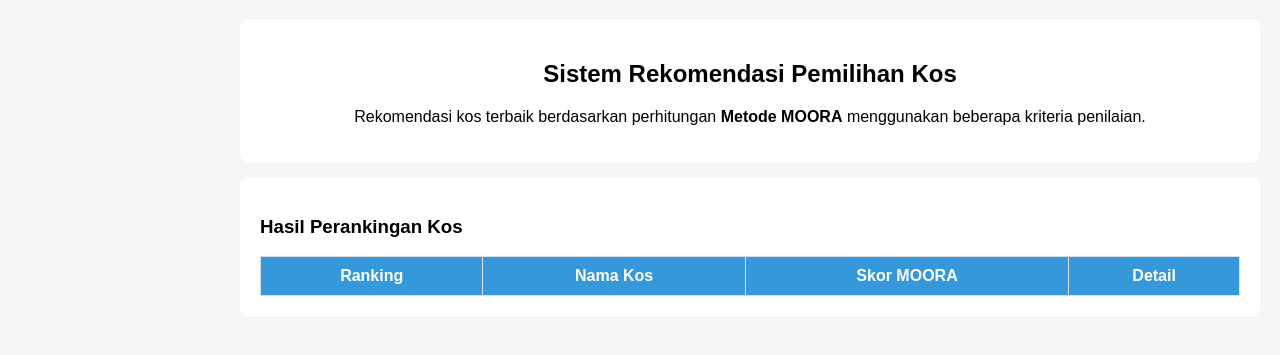
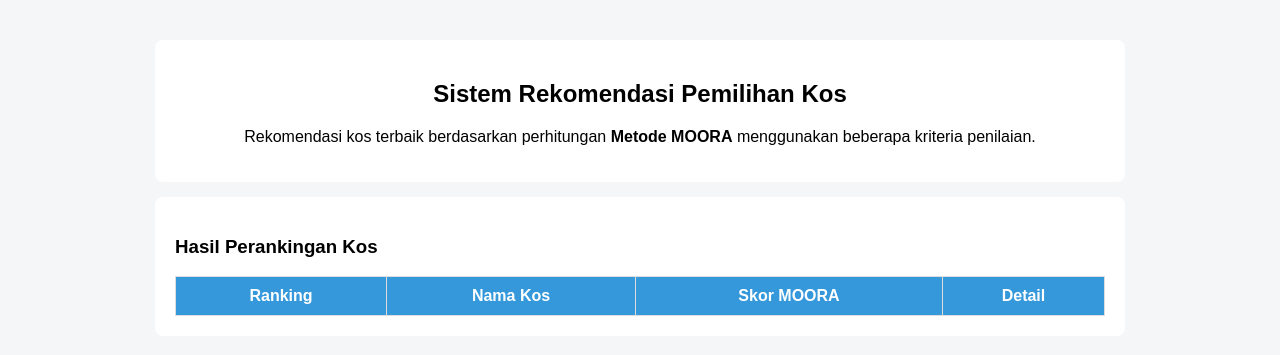
Before and after one commit to syivacahya/spk, a PHP site: page /user.php in a window 1280 px wide. Shown: the top 355 px of the page. Run offline with PHP 8.4, Linux system fonts and the light colour scheme; data that the repository does not hold is empty.

Commit message:
Edit user page

```diff
--- a/assets/style.css
+++ b/assets/style.css
@@ -185,3 +185,9 @@ table th {
     background: #eafaf1 !important;
     font-weight: bold;
 }
+/* ===== USER CONTAINER ===== */
+.user-container {
+    max-width: 1000px;
+    margin: 40px auto;
+    padding: 0 15px;
+}
--- a/user.php
+++ b/user.php
@@ -71,7 +71,7 @@ arsort($hasil);
 </head>
 <body>
 
-<div class="content">
+<div class="user-container">
     <div class="card" style="text-align:center">
         <h2>Sistem Rekomendasi Pemilihan Kos</h2>
         <p>
--- a/user_detail.php
+++ b/user_detail.php
@@ -90,7 +90,7 @@ $qDetail = mysqli_query($conn,"
 </head>
 <body>
 
-<div class="content">
+<div class="user-container">
 
     <div class="card">
         <h2>Detail Kos</h2>
```
